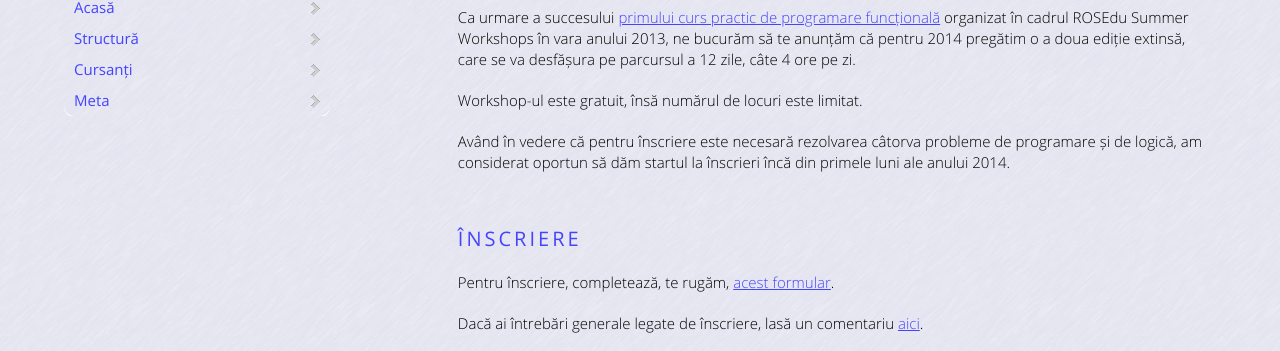
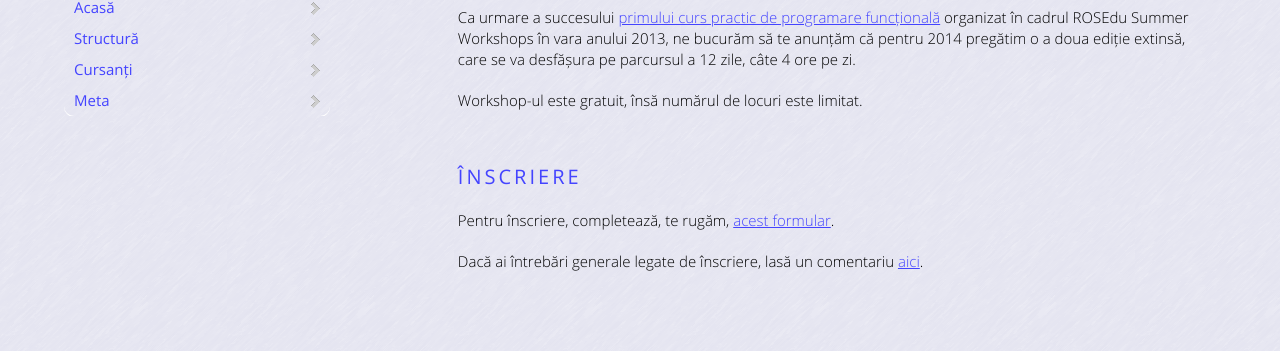
Before and after one commit to scala-nl/lambda.rosedu.org, a plain HTML site: page index.html in a window 1280 px wide. Shown: the part 249-600 px from the top of the page. Drawn offline with Linux system fonts and the light colour scheme.

Commit message:
Update index.html

```diff
--- a/index.html
+++ b/index.html
@@ -39,7 +39,6 @@
           <h3>Despre workshop</h3>
           <p>Ca urmare a succesului <a href="http://workshop.rosedu.org/2013/sesiuni/haskell" target="_blank">primului curs practic de programare funcțională</a> organizat în cadrul ROSEdu Summer Workshops în vara anului 2013, ne bucurăm să te anunțăm că pentru 2014 pregătim o a doua ediție extinsă, care se va desfășura pe parcursul a 12 zile, câte 4 ore pe zi.</p>
           <p>Workshop-ul este gratuit, însă numărul de locuri este limitat.</p>
-          <p>Având în vedere că pentru înscriere este necesară rezolvarea câtorva probleme de programare și de logică, am considerat oportun să dăm startul la înscrieri încă din primele luni ale anului 2014.</p>
           <br>
           <h3>Înscriere</h3>
           <p>Pentru înscriere, completează, te rugăm, <a href="https://docs.google.com/forms/d/1BCvz7aoBEeFFkLl9PzZMiOxzD39ggL8CuN2pARXl9tI/viewform" target="_blank">acest formular</a>.</p>
```
